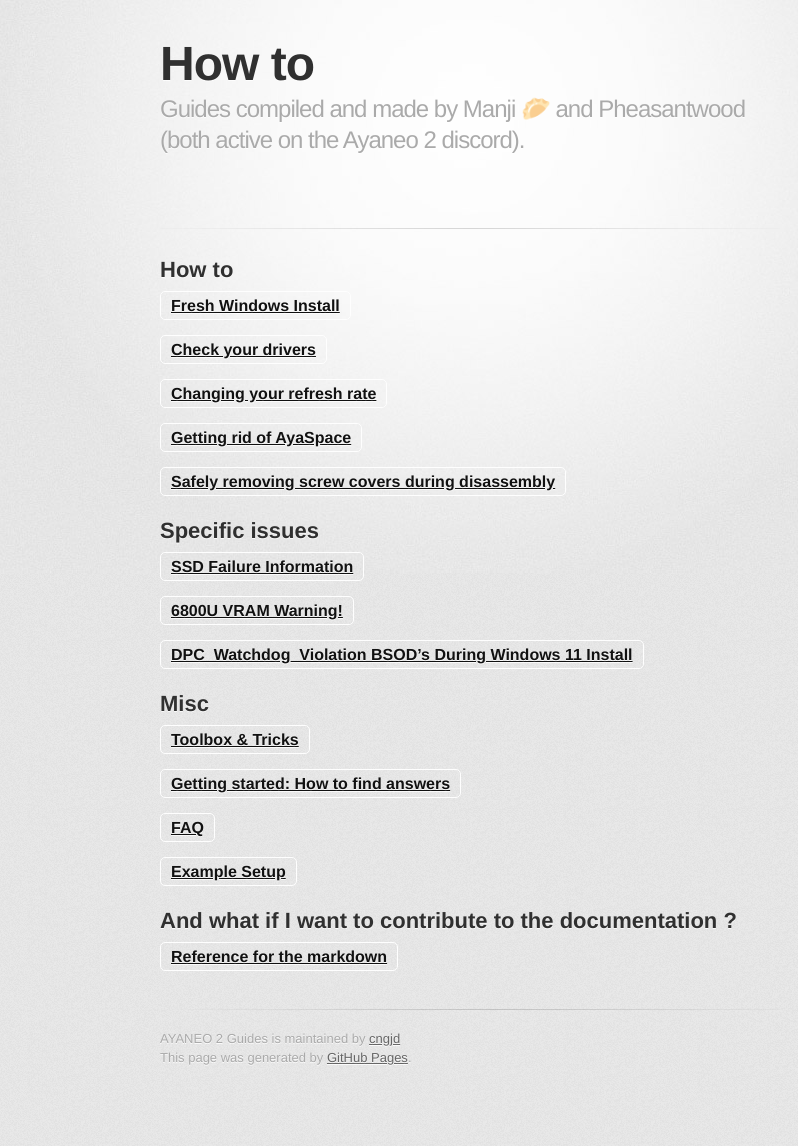
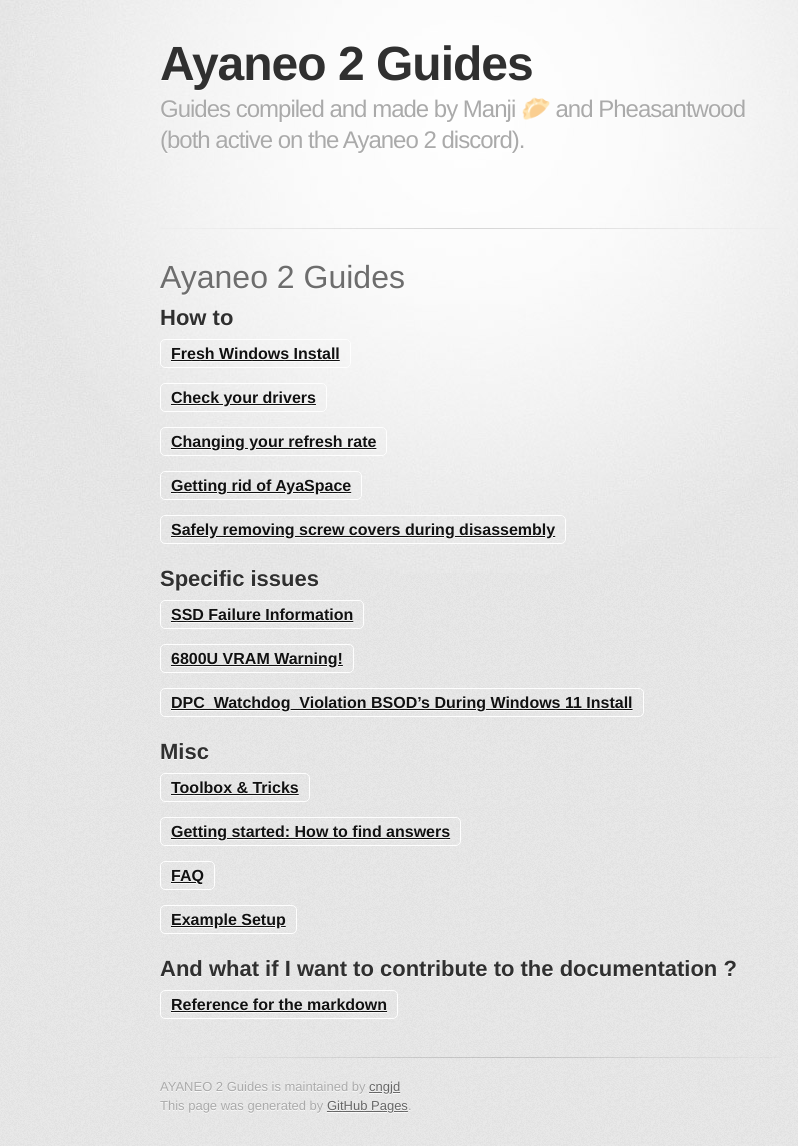
Before and after one commit to cngjd/AyaNeo2-docs, a Jekyll site: the page built from index.md, in a window 1280 px wide. Shown: the whole page, without its empty margins (170-968 px from the left). Built offline with Jekyll 4.4.1, drawn with Linux system fonts in a browser that asks for light colours; some web fonts are replaced; our own code applies the rules of GitHub Pages for plain Markdown files; before the commit the page ends 1098 px from its top, so only the background shows below that.

Commit message:
Update index.md

```diff
--- a/index.md
+++ b/index.md
@@ -1,6 +1,7 @@
 ---
 layout: default
 ---
+# Ayaneo 2 Guides
 
 ## How to
 [Fresh Windows Install](./fresh-windows-install.html)
```
